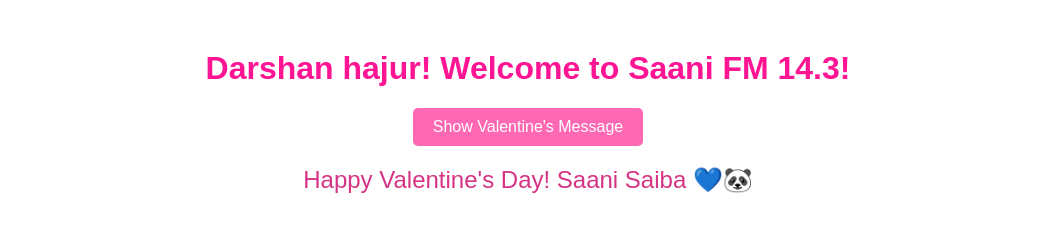
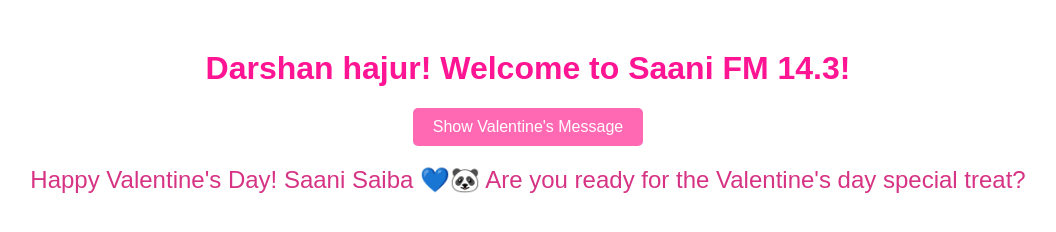
Before and after one commit to zay1615/somm.github.io, a plain HTML site: page index.html in a window 1280 px wide. Both pictures are taken after a click on the button "Show Valentine's Message". Shown: the whole page, without its empty margins (112-1168 px from the left). Drawn offline with Linux system fonts and the light colour scheme.

Commit message:
Add files via upload

```diff
--- a/index.html
+++ b/index.html
@@ -10,7 +10,7 @@
     <h1> Darshan hajur! Welcome to Saani FM 14.3!</h1>
     <button id="showMessage">Show Valentine's Message</button>
     <p id="valentineMessage" style="display:none;">Happy Valentine's Day! Saani Saiba 💙🐼
-	<p Are you ready for the Valentine's day special treat? </p>
+	 Are you ready for the Valentine's day special treat? </p>
 
     <script src="script.js"></script>
 </body>
```
